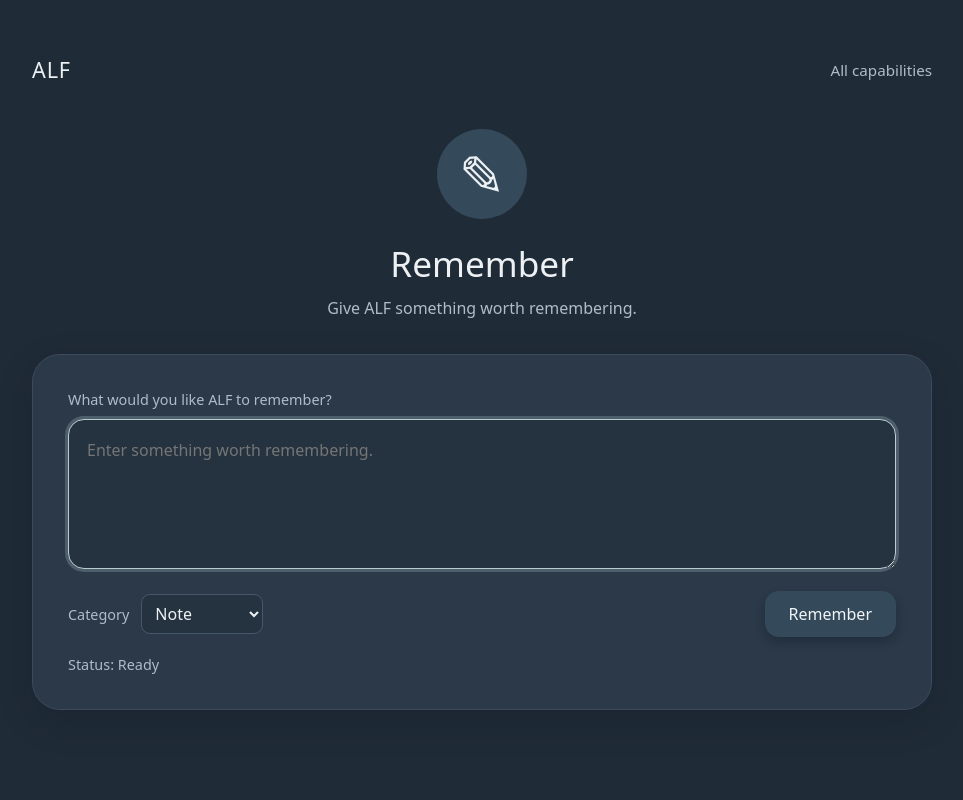
After one commit to pierreworking-cyber/alf, a Flask app: page /remember in a window 1280 px wide. The commit adds this page. Shown: the whole page, without its empty margins (158-1121 px from the left). Run offline with Flask 3, Linux system fonts and the light colour scheme.

Commit message:
Add Remember activity to web interface

```diff
--- a/src/alf/web/static/style.css
+++ b/src/alf/web/static/style.css
@@ -29,3 +29,304 @@ a {
         width: min(94%, 900px);
     }
 }
+
+.remember-workspace {
+    padding: 35px;
+    border-radius: 28px;
+    background: #2b3948;
+    border: 1px solid #3b4b5b;
+    box-shadow: 0 12px 35px rgba(10, 18, 28, 0.18);
+}
+
+.remember-workspace label {
+    display: block;
+    margin-bottom: 10px;
+    font-size: 0.9rem;
+    color: #aebdca;
+}
+
+#content {
+    display: block;
+    width: 100%;
+    min-height: 150px;
+    padding: 18px;
+    border: 1px solid #46596b;
+    border-radius: 16px;
+    background: #253341;
+    color: #edf1f3;
+    font: inherit;
+    font-size: 1rem;
+    line-height: 1.5;
+    resize: vertical;
+    outline: none;
+}
+
+#content:focus {
+    border-color: #b9cdd1;
+    box-shadow: 0 0 0 3px rgba(185, 205, 209, 0.25);
+}
+
+.remember-controls {
+    display: flex;
+    align-items: center;
+    gap: 12px;
+    margin-top: 22px;
+}
+
+.remember-controls label {
+    margin: 0;
+}
+
+#category {
+    padding: 7px 9px;
+    border: 1px solid #46596b;
+    border-radius: 9px;
+    background: #253341;
+    color: #edf1f3;
+    font: inherit;
+}
+
+#remember-button {
+    margin-left: auto;
+    border: 0;
+    border-radius: 14px;
+    padding: 12px 24px;
+    background: #34495a;
+    color: #f1f5f7;
+    font: inherit;
+    cursor: pointer;
+    box-shadow: 0 5px 10px rgba(10, 18, 28, 0.28);
+}
+
+#remember-button:hover {
+    background: #88a8ba;
+}
+
+.remember-related {
+    margin-top: 30px;
+    padding-top: 28px;
+    border-top: 1px solid #3b4b5b;
+}
+
+.remember-related h2 {
+    margin: 0 0 16px;
+    font-size: 0.95rem;
+    font-weight: 500;
+    color: #aebdca;
+}
+
+#related-list {
+    display: flex;
+    flex-direction: column;
+    gap: 10px;
+}
+
+.related-memory {
+    display: flex !important;
+    align-items: flex-start;
+    gap: 10px;
+    margin: 0 !important;
+    padding: 10px;
+    border-radius: 10px;
+    color: #edf1f3 !important;
+    cursor: pointer;
+}
+
+.related-memory:hover {
+    background: #34495a;
+}
+
+.related-memory input {
+    width: 16px;
+    height: 16px;
+    margin-top: 2px;
+    flex: 0 0 auto;
+}
+
+.remember-status {
+    margin-top: 18px;
+    font-size: 0.9rem;
+    color: #aebdca;
+}
+
+@media (max-width: 650px) {
+    .remember-workspace {
+        padding: 24px;
+    }
+
+    .remember-controls {
+        align-items: flex-start;
+        flex-wrap: wrap;
+    }
+
+    #remember-button {
+        margin-left: 0;
+    }
+}
+.calculator-layout {
+    display: grid;
+    grid-template-columns: 1.55fr 1fr;
+    gap: 24px;
+}
+
+.calculator-workspace {
+    padding: 35px;
+    border-radius: 28px;
+    background: #2b3948;
+    border: 1px solid #3b4b5b;
+    box-shadow: 0 12px 35px rgba(10, 18, 28, 0.18);
+}
+
+.calculator-workspace label {
+    display: block;
+    margin-bottom: 10px;
+    font-size: 0.9rem;
+    color: #aebdca;
+}
+
+#expression {
+    display: block;
+    width: 100%;
+    padding: 18px;
+    border: 1px solid #46596b;
+    border-radius: 16px;
+    background: #253341;
+    color: #edf1f3;
+    font: inherit;
+    font-size: 1rem;
+    outline: none;
+}
+
+#expression:focus {
+    border-color: #b9cdd1;
+    box-shadow: 0 0 0 3px rgba(185, 205, 209, 0.25);
+}
+
+.calc-options {
+    display: flex;
+    align-items: center;
+    justify-content: space-between;
+    gap: 20px;
+    margin-top: 18px;
+}
+
+.calc-mode {
+    display: flex;
+    gap: 18px;
+}
+
+.calc-mode label {
+    display: flex;
+    align-items: center;
+    gap: 7px;
+    margin: 0;
+}
+
+.places-option {
+    display: flex !important;
+    align-items: center;
+    gap: 8px;
+    margin: 0 !important;
+}
+
+.places-option select {
+    padding: 7px 9px;
+    border: 1px solid #46596b;
+    border-radius: 9px;
+    background: #253341;
+    color: #edf1f3;
+    font: inherit;
+}
+
+.calc-controls {
+    display: flex;
+    gap: 12px;
+    margin-top: 22px;
+}
+
+.calc-controls button {
+    border: 0;
+    border-radius: 14px;
+    padding: 12px 24px;
+    background: #34495a;
+    color: #f1f5f7;
+    font: inherit;
+    cursor: pointer;
+    box-shadow: 0 5px 10px rgba(10, 18, 28, 0.28);
+}
+
+.calc-controls button:hover {
+    background: #88a8ba;
+}
+
+.calc-result {
+    margin-top: 30px;
+    padding-top: 28px;
+    border-top: 1px solid #3b4b5b;
+}
+
+.calc-result .status {
+    margin-bottom: 18px;
+    font-size: 0.9rem;
+    color: #aebdca;
+}
+
+.calc-result .answer {
+    line-height: 1.7;
+    white-space: pre-wrap;
+}
+
+.calc-examples {
+    padding: 24px;
+    border: 1px solid #3b4b5b;
+    border-radius: 24px;
+    background: rgba(43, 57, 72, 0.55);
+}
+
+.calc-examples h2 {
+    margin: 0 0 12px;
+    padding-bottom: 10px;
+    border-bottom: 1px solid #3b4b5b;
+    font-size: 0.95rem;
+    font-weight: 500;
+    color: #aebdca;
+}
+
+.calc-examples h2:not(:first-child) {
+    margin-top: 25px;
+}
+
+.example {
+    display: block;
+    width: 100%;
+    margin: 5px 0;
+    padding: 8px 10px;
+    border: 0;
+    border-radius: 9px;
+    background: transparent;
+    color: #edf1f3;
+    font: inherit;
+    text-align: left;
+    cursor: pointer;
+}
+
+.example:hover {
+    background: #34495a;
+}
+
+@media (max-width: 750px) {
+    .calculator-layout {
+        grid-template-columns: 1fr;
+    }
+}
+
+@media (max-width: 650px) {
+    .calculator-workspace {
+        padding: 24px;
+    }
+
+    .calc-options {
+        align-items: flex-start;
+        flex-direction: column;
+    }
+}
--- a/src/alf/web/templates/home.html
+++ b/src/alf/web/templates/home.html
@@ -103,7 +103,7 @@
                 <p>Ask ALF something and explore the answer.</p>
             </a>
 
-            <a class="capability" href="#">
+            <a class="capability" href="{{ url_for('remember_memory') }}">
                 <div class="illustration">✎</div>
                 <h2>Remember</h2>
                 <p>Give ALF something worth remembering.</p>
@@ -115,7 +115,7 @@
                 <p>Explore what ALF already remembers.</p>
             </a>
 
-            <a class="capability" href="#">
+            <a class="capability" href="{{ url_for('calc') }}">
                 <div class="illustration">∑</div>
                 <h2>Calculator</h2>
                 <p>Work with numbers, algebra and mathematics.</p>
--- /dev/null
+++ b/src/alf/web/templates/remember.html
@@ -0,0 +1,219 @@
+<!doctype html>
+<html lang="en">
+<head>
+    <meta charset="utf-8">
+    <meta name="viewport" content="width=device-width, initial-scale=1">
+    <title>ALF — Remember</title>
+    <link
+        rel="stylesheet"
+        href="{{ url_for('static', filename='style.css') }}"
+    >
+    <style>
+        main {
+            padding: 55px 0 70px;
+        }
+
+        .top {
+            display: flex;
+            align-items: center;
+            justify-content: space-between;
+            margin-bottom: 45px;
+        }
+
+        .brand {
+            margin: 0;
+            font-size: 1.35rem;
+            font-weight: 500;
+            letter-spacing: 0.04em;
+            color: inherit;
+            text-decoration: none;
+        }
+
+        .back {
+            color: #aebdca;
+            text-decoration: none;
+            font-size: 0.95rem;
+        }
+
+        .back:hover {
+            color: #edf1f3;
+        }
+
+        .intro {
+            text-align: center;
+            margin-bottom: 35px;
+        }
+
+        .illustration {
+            width: 90px;
+            height: 90px;
+            margin: 0 auto 20px;
+            border-radius: 50%;
+            display: flex;
+            align-items: center;
+            justify-content: center;
+            font-size: 3.5rem;
+        }
+
+        h1 {
+            margin: 0 0 10px;
+            font-size: 2.2rem;
+            font-weight: 500;
+        }
+
+        .intro p {
+            margin: 0;
+            color: #aebdca;
+        }
+    </style>
+</head>
+
+<body>
+    <main>
+        <div class="top">
+            <a class="brand" href="{{ url_for('home') }}">ALF</a>
+            <a class="back" href="{{ url_for('home') }}">All capabilities</a>
+        </div>
+
+        <header class="intro">
+            <div class="illustration">✎</div>
+            <h1>Remember</h1>
+            <p>Give ALF something worth remembering.</p>
+        </header>
+
+        <section class="remember-workspace">
+            <form method="post" id="remember-form">
+                <label for="content">What would you like ALF to remember?</label>
+
+                <textarea
+                    id="content"
+                    name="content"
+                    placeholder="Enter something worth remembering."
+                    required
+                    autofocus
+                >{{ content }}</textarea>
+
+                <div class="remember-controls">
+                    <label for="category">Category</label>
+
+                    <select
+                        id="category"
+                        name="category"
+                    >
+                        <option
+                            value="note"
+                            {% if category == "note" %}selected{% endif %}
+                        >
+                            Note
+                        </option>
+                        <option
+                            value="preference"
+                            {% if category == "preference" %}selected{% endif %}
+                        >
+                            Preference
+                        </option>
+                        <option
+                            value="decision"
+                            {% if category == "decision" %}selected{% endif %}
+                        >
+                            Decision
+                        </option>
+                        <option
+                            value="fact"
+                            {% if category == "fact" %}selected{% endif %}
+                        >
+                            Fact
+                        </option>
+                    </select>
+
+                    <button type="submit" id="remember-button">
+                        Remember
+                    </button>
+                </div>
+
+                <div
+                    class="remember-related"
+                    id="remember-related"
+                    hidden
+                >
+                    <h2>Related memories</h2>
+                    <div id="related-list"></div>
+                </div>
+            </form>
+
+            <div class="remember-status" id="remember-status">
+                Status: {{ status }}
+            </div>
+        </section>
+    </main>
+
+    <script>
+        const contentInput = document.querySelector("#content");
+        const relatedSection = document.querySelector("#remember-related");
+        const relatedList = document.querySelector("#related-list");
+
+        let relatedTimer;
+
+        contentInput.addEventListener("input", function () {
+            clearTimeout(relatedTimer);
+
+            const content = this.value.trim();
+
+            if (!content) {
+                relatedSection.hidden = true;
+                relatedList.replaceChildren();
+                return;
+            }
+
+            relatedTimer = setTimeout(async function () {
+                const response = await fetch(
+                    "{{ url_for('remember_related') }}" +
+                    "?content=" + encodeURIComponent(content)
+                );
+
+                const memories = await response.json();
+
+                relatedList.replaceChildren();
+
+                if (!memories.length) {
+                    relatedSection.hidden = true;
+                    return;
+                }
+
+                for (const memory of memories) {
+                    const label = document.createElement("label");
+                    label.className = "related-memory";
+
+                    const checkbox = document.createElement("input");
+                    checkbox.type = "checkbox";
+                    checkbox.name = "related_memory_ids";
+                    checkbox.value = memory.id;
+
+                    const text = document.createElement("span");
+                    text.textContent =
+                        `${memory.id}  ${memory.category}  ${memory.content}`;
+
+                    label.append(checkbox, text);
+                    relatedList.append(label);
+                }
+
+                relatedSection.hidden = false;
+            }, 500);
+        });
+
+        document
+            .querySelector("#remember-form")
+            .addEventListener("submit", function () {
+                const status = document.querySelector("#remember-status");
+                const button = document.querySelector("#remember-button");
+
+                status.textContent = "Status: Saving…";
+                button.disabled = true;
+
+                requestAnimationFrame(() => {
+                    this.submit();
+                });
+            });
+    </script>
+</body>
+</html>
```
Also changed, not shown: src/alf/web/__init__.py (+145 -2 lines).
